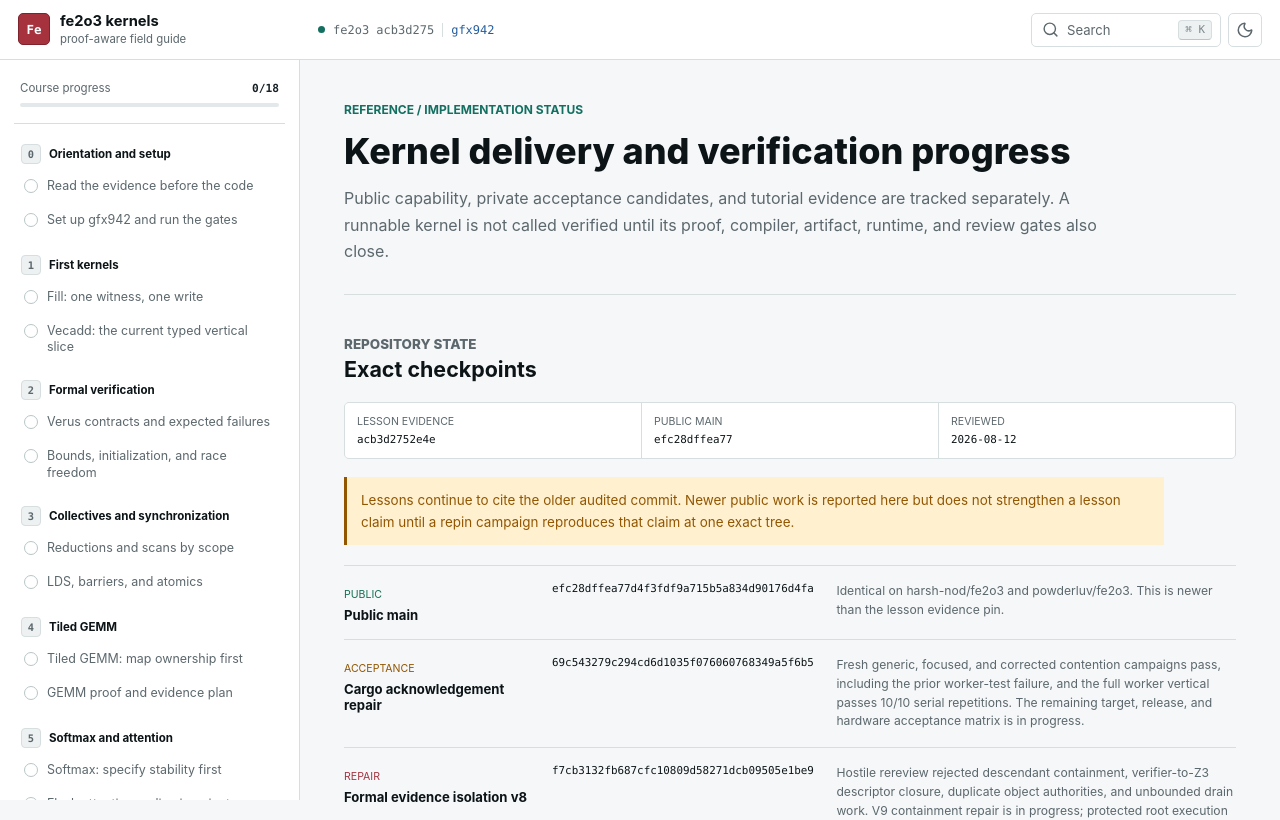
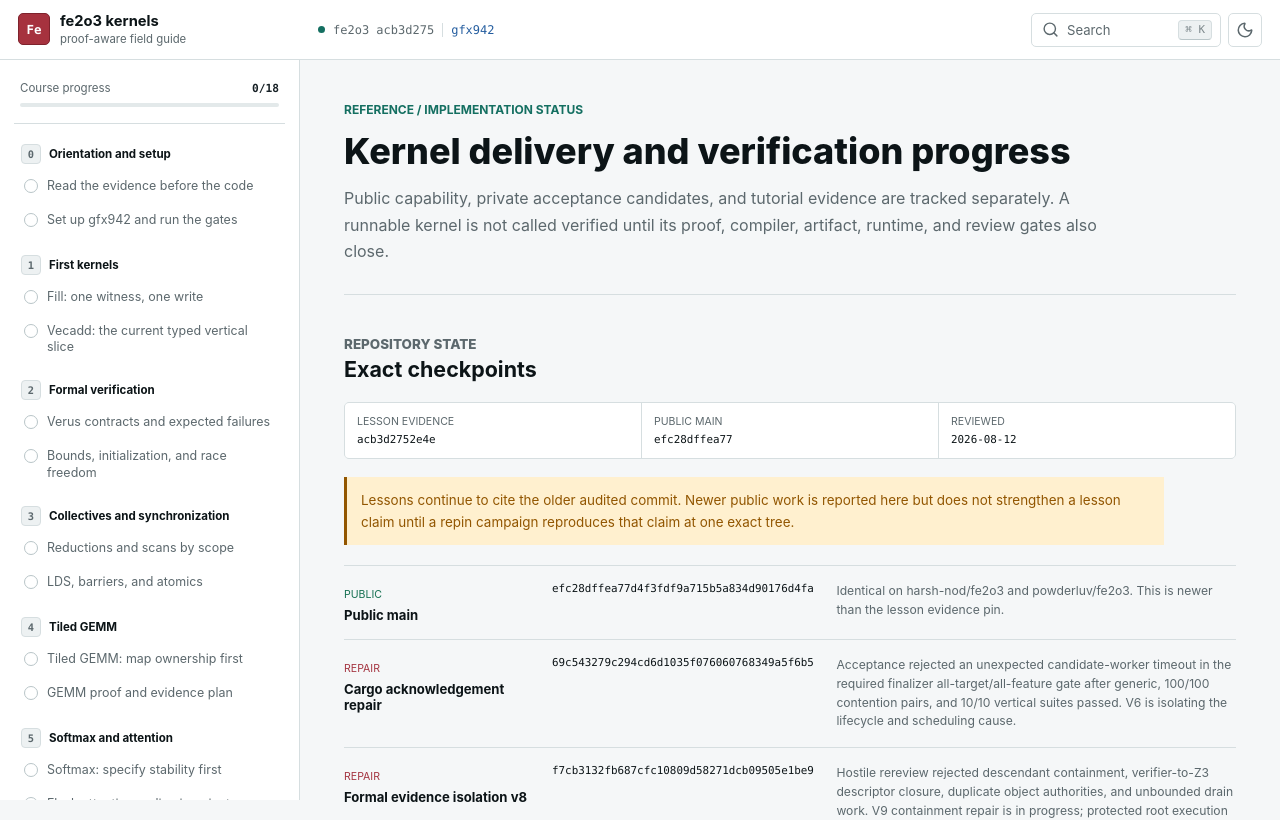
Before and after one commit to harsh-nod/fe2o3-kernels, a React (Vite) app: page /#/status in a window 1280 px wide. Shown: the top 820 px of the page. Built offline with nearby package versions, Linux system fonts and the light colour scheme.

Commit message:
Record Cargo acceptance rejection

```diff
--- a/src/content/progress.ts
+++ b/src/content/progress.ts
@@ -41,9 +41,9 @@ export const developmentCheckpoints: DevelopmentCheckpoint[] = [
   {
     name: "Cargo acknowledgement repair",
     commit: "69c543279c294cd6d1035f076060768349a5f6b5",
-    state: "acceptance",
+    state: "repair",
     detail:
-      "Fresh generic, focused, and corrected contention campaigns pass, including the prior worker-test failure, and the full worker vertical passes 10/10 serial repetitions. The remaining target, release, and hardware acceptance matrix is in progress.",
+      "Acceptance rejected an unexpected candidate-worker timeout in the required finalizer all-target/all-feature gate after generic, 100/100 contention pairs, and 10/10 vertical suites passed. V6 is isolating the lifecycle and scheduling cause.",
   },
   {
     name: "Formal evidence isolation v8",
```
